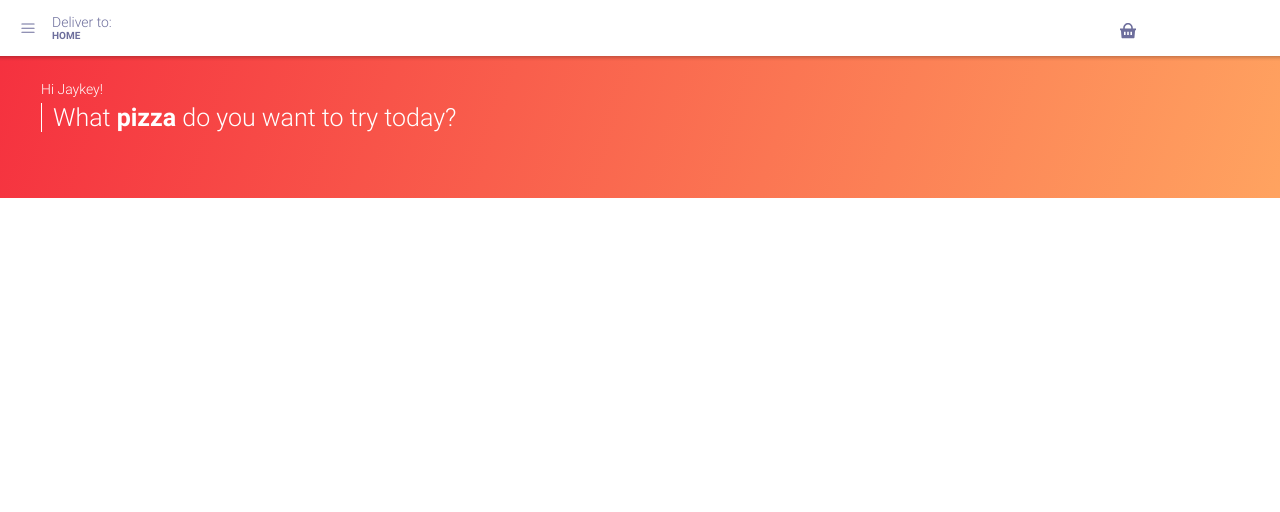
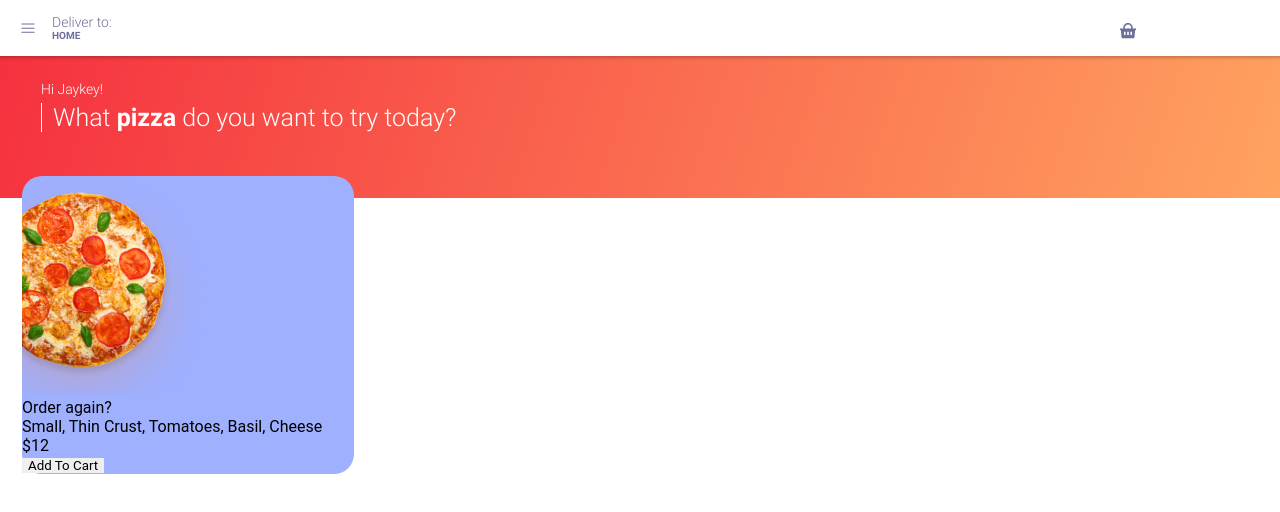
Before and after one commit to Jefferson227/uncle-john-pizzas-app, a React (Create React App) app: page /home in a window 1280 px wide. Shown: the top 512 px of the page. Built offline with nearby package versions, Linux system fonts and the light colour scheme.

Commit message:
Start implementing reorder card on home

```diff
--- a/src/pages/Home.css
+++ b/src/pages/Home.css
@@ -29,3 +29,11 @@
   border-left: 1px solid #fff;
   padding-left: 11px;
 }
+
+.home-reorder-container {
+  background: rgb(159 176 255);
+  width: 332px;
+  margin-left: 22px;
+  margin-top: -22px;
+  border-radius: 20px;
+}
--- a/src/pages/Home.tsx
+++ b/src/pages/Home.tsx
@@ -1,5 +1,6 @@
 import { IonContent, IonHeader, IonPage, IonTitle, IonToolbar } from '@ionic/react';
 import './Home.css';
+import ThinCrustPizzaPhoto from '../assets/img/thin-crust-pizza-photo.png';
 
 const Home: React.FC = () => {
   return (
@@ -12,6 +13,18 @@ const Home: React.FC = () => {
 
           <div className="home-message">What <strong>pizza</strong> do you want to try today?</div>
         </section>
+
+        <section className="home-reorder-container">
+          <img src={ThinCrustPizzaPhoto} alt="Thin Crust Pizza"/>
+
+          <div className="home-reorder-title">Order again?</div>
+
+          <div className="home-reorder-ingredients">Small, Thin Crust, Tomatoes, Basil, Cheese</div>
+
+          <div className="home-reorder-price">$12</div>
+
+          <button className="home-add-to-cart-button">Add To Cart</button>
+        </section>
       </IonContent>
     </IonPage>
   );
```
Also changed, not shown: src/assets/img/thin-crust-pizza-photo.png (added).
